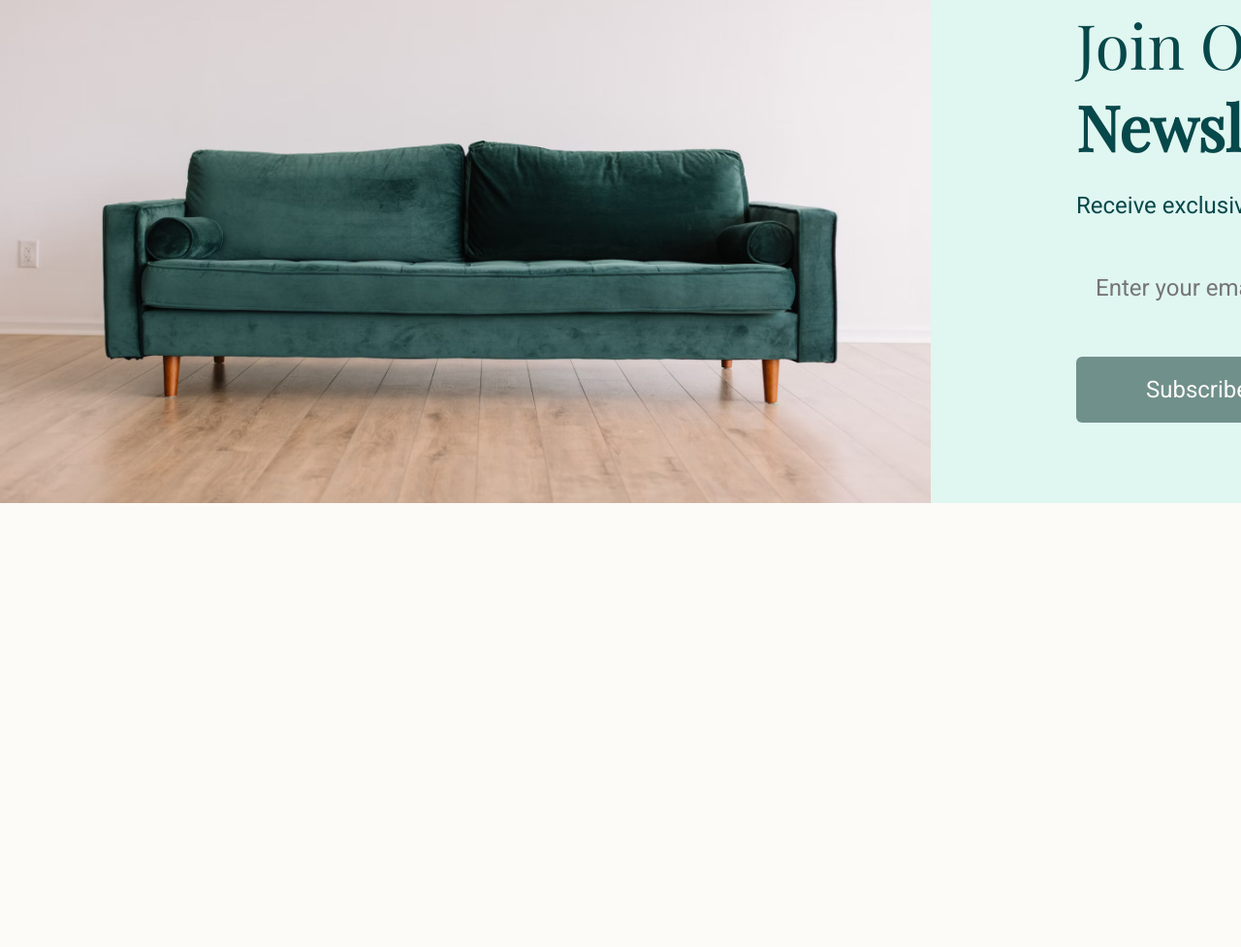
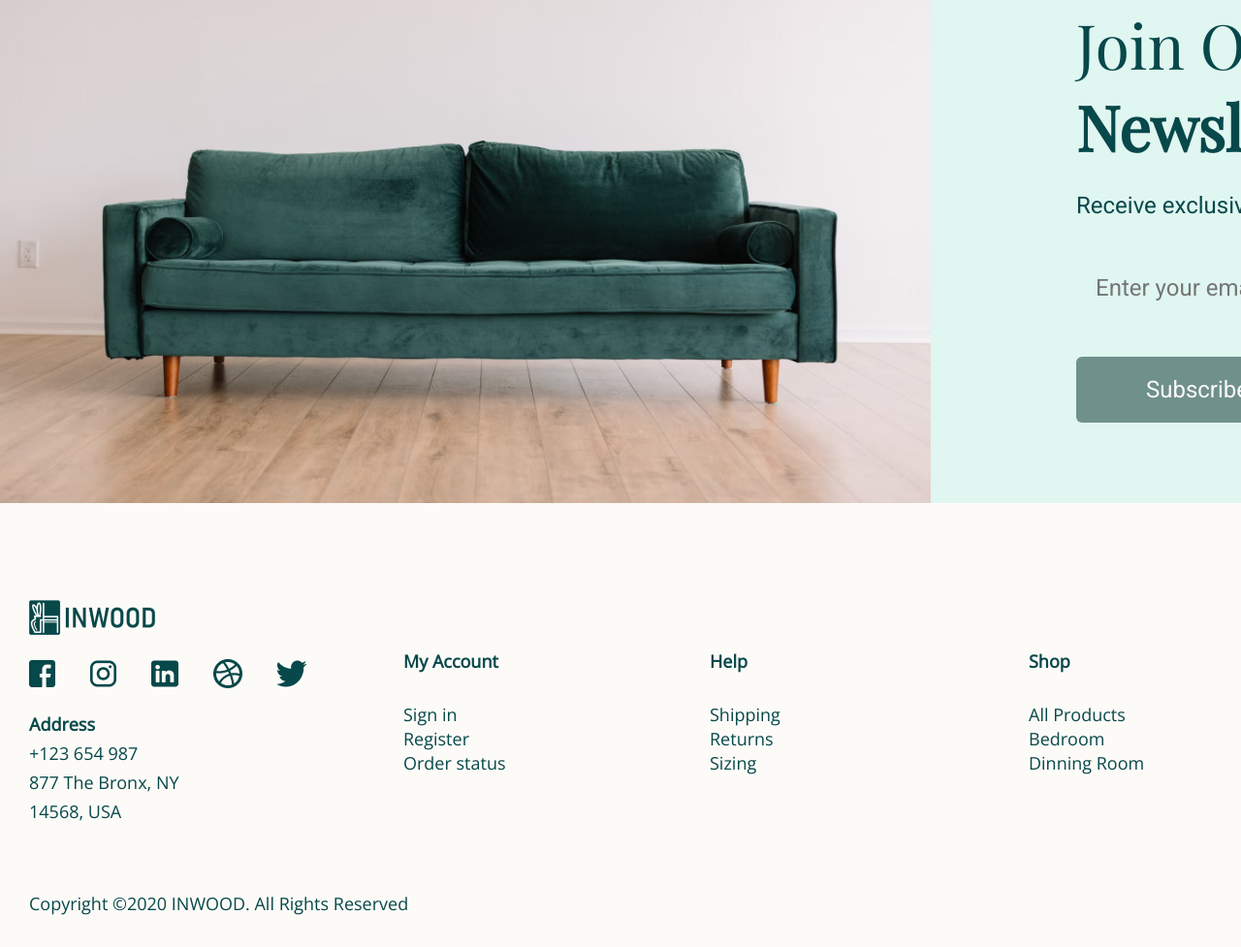
Before and after one commit to aakhankov/vention-inwood, a plain HTML site: page index.html in a window 1280 px wide. Shown: the part 7351-8328 px from the top of the page at 97% size. Before the commit the page ends 7870 px from the top, so only its background shows below. Drawn offline with nearby package versions, Linux system fonts and the light colour scheme.

Commit message:
Footer Section

```diff
--- a/index.html
+++ b/index.html
@@ -341,10 +341,76 @@
             <button>Subscribe</button>
         </div>
     </section>
-    <!-- <section class="footer-section">
-        <div class="footer">
-
+    <footer class="inwood-footer">
+        <div class="footer-wrapper">
+            <div class="footer-container-lists">
+                <div class="footer-social">
+                    <a href="#" class="logo">
+                        <img src="./images/logo/logo-footer.png" alt="logo"/>
+                    </a>
+                    <ul class="social-list">
+                        <li class="social-list-item">
+                            <a href="#">
+                                <img src="images/icons/fb.png" alt="facebook">
+                            </a>
+                        </li>
+                        <li class="social-list-item">
+                            <a href="#">
+                                <img src="images/icons/inst.png" alt="instagram">
+                            </a>
+                        </li>
+                        <li class="social-list-item">
+                            <a href="#">
+                                <img src="images/icons/li.png" alt="linkedin">
+                            </a>
+                        </li>
+                        <li class="social-list-item">
+                            <a href="#">
+                                <img src="images/icons/ball.png" alt="ball">
+                            </a>
+                        </li>
+                        <li class="social-list-item">
+                            <a href="#">
+                                <img src="images/icons/twi.png" alt="twitter">
+                            </a>
+                        </li>
+                    </ul>
+                    <ul class="address">
+                        <p class="address-name">Address</p>
+                        <li class="address-item">+123 654 987</li>
+                        <li class="address-item">877 The Bronx, NY</li>
+                        <li class="address-item">14568, USA</li>
+                    </ul>
+                </div>
+                <div class="footer-links">
+                    <ul class="account-list">
+                        <p class="account-name">My Account</p>
+                        <li class="accout-item">Sign in</li>
+                        <li class="accout-item">Register</li>
+                        <li class="accout-item">Order status</li>
+                    </ul>
+                    <ul class="help-list">
+                        <p class="help-name">Help</p>
+                        <li class="help-item">Shipping</li>
+                        <li class="help-item">Returns</li>
+                        <li class="help-item">Sizing</li>
+                    </ul>
+                    <ul class="shop-list">
+                        <p class="shop-name">Shop</p>
+                        <li class="shop-item">All Products</li>
+                        <li class="shop-item">Bedroom</li>
+                        <li class="shop-item">Dinning Room</li>
+                    </ul>
+                    <ul class="stuff-list">
+                        <p class="stuff-name">Legal Stuff</p>
+                        <li class="stuff-item">Shipping & Delivery</li>
+                        <li class="stuff-item">Terms & Conditions</li>
+                        <li class="stuff-item">Privacy & Policy</li>
+                    </ul>
+                </div>
+            </div>
+            <p class="footer-copyright">Copyright ©2020 INWOOD. All Rights Reserved</p>
         </div>
-    </section> -->
+    </footer>
   </body>
 </html>
--- a/style.css
+++ b/style.css
@@ -23,6 +23,9 @@ header{
     display: flex;
     flex-direction: column;
     align-items: flex-start;
+}
+ul{
+    list-style: none;
 }
 
 .navbar{
@@ -659,8 +662,8 @@ header{
         top: 502px;
         background: #07484A;
         border-radius: 16px;
-        left: 90%; /* Используем 50% для центрирования */
-        top: 80%; /* Используем 50% для центрирования */
+        left: 90%;
+        top: 80%;
         transform: translate(-50%, -50%);
     }
 
@@ -1034,3 +1037,87 @@ header{
         color: #FDFBF8;
         border: #70908B;
     }
+    .inwood-footer{
+        padding: 100px 0px 32px 0px;
+    }
+    .footer-wrapper{
+        width: 100%;
+        max-width: 1620px;
+        margin-left: auto;
+        margin-right: auto;
+        padding-left: 30px;
+        padding-right: 30px;
+    }
+    .footer-container-lists{
+        display: flex;
+        align-items: center;
+        margin-bottom: 70px;
+        gap: 100px
+    }
+    .footer-social{
+        width: 405px;
+    }
+    .footer-social .logo{
+        display: block;
+        margin-bottom: 21px;
+    }
+    .social-list{
+        display: flex;
+        align-items: center;
+        gap: 36px;
+        margin-bottom: 21px;
+    }
+    .address{
+        display: flex;
+        flex-direction: column;
+        gap: 5px;
+    }
+    .address-name{
+        font-family: "Open Sans";
+        font-style: normal;
+        font-weight: 700;
+        font-size: 18px;
+        line-height: 25px;
+    }
+    .address-item, .footer-links li{
+        font-family: "Open Sans";
+        font-style: normal;
+        font-weight: 400;
+        font-size: 18px;
+        line-height: 25px;
+    }
+    .footer-links{
+        display: flex;
+        gap: 100px;
+    }
+    .footer-links ul{
+    }
+    .account-list{
+        width: 216px;
+    }
+    .help-list{
+        width: 229px;
+    }
+    .shop-list{
+        width: 194px;
+    }
+    .stuff-list{
+        width: 176px;
+    }
+    .footer-links p{
+        font-family: "Open Sans";
+        font-style: normal;
+        font-weight: 700;
+        font-size: 18px;
+        line-height: 25px;
+        margin-bottom: 30px;
+    }
+
+    .footer-copyright{
+        font-family: "Open Sans";
+        font-style: normal;
+        font-weight: 400;
+        font-size: 18px;
+        line-height: 25px;
+
+    }
```
Also changed, not shown: images/icons/ball.png (added), images/icons/fb.png (added), images/icons/inst.png (added), images/icons/li.png (added), images/icons/twi.png (added), images/logo/logo-footer.png (added).
